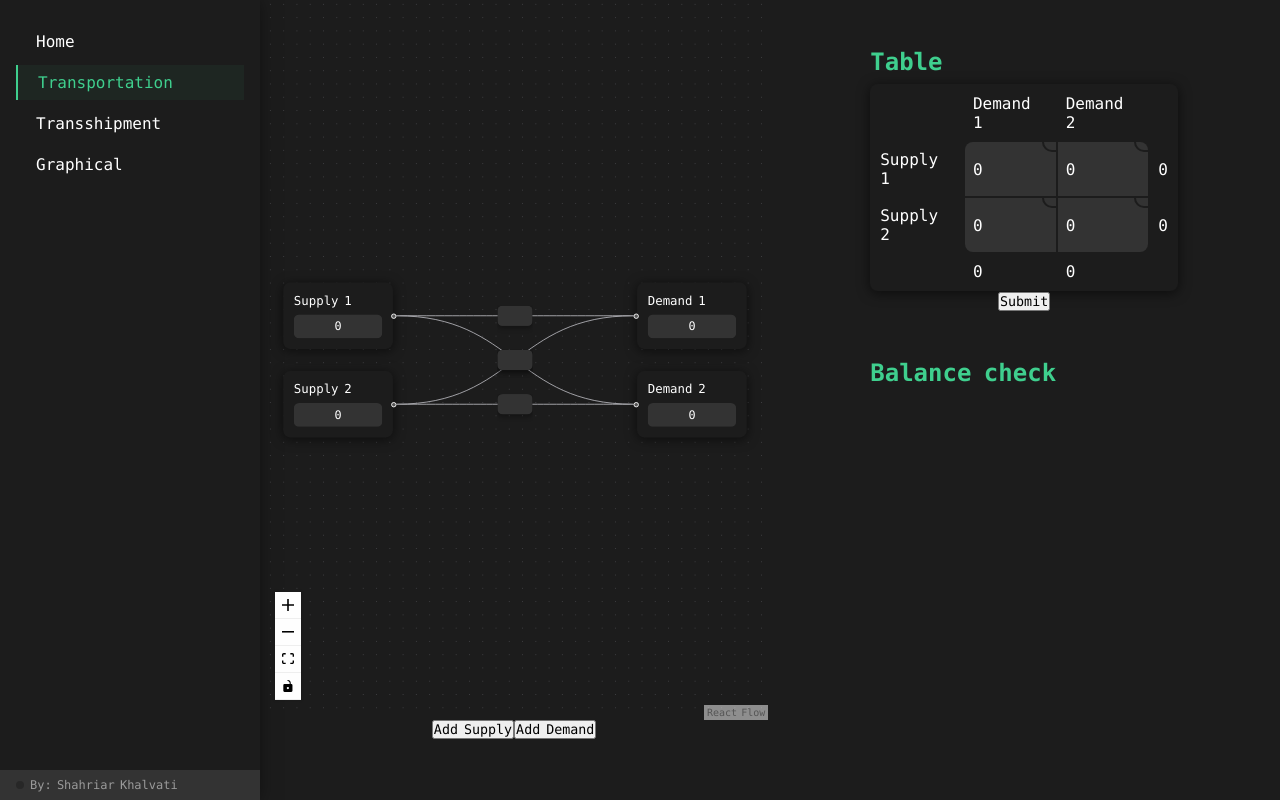
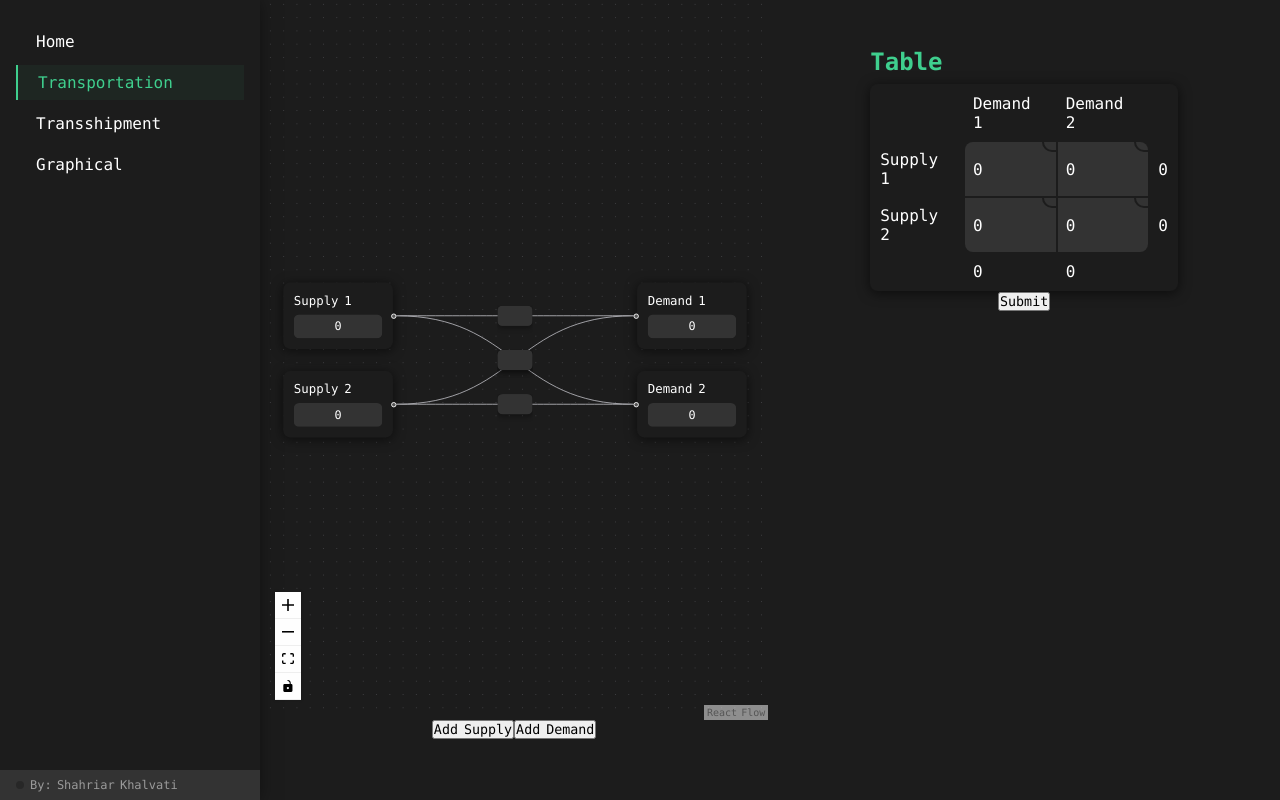
Before and after one commit to ShahriarKh/operations-research-solver, a Next.js app: page /transportation in a window 1280 px wide. Built offline with nearby package versions, Linux system fonts and the light colour scheme; some icons are missing.

Commit message:
Solver: Checking Problem Balance

```diff
--- a/Components/atomes/DemandNode.jsx
+++ b/Components/atomes/DemandNode.jsx
@@ -28,6 +28,9 @@ export default function DemandNode({ id, data }) {
                     className={css.input}
                     {...register(id)}
                     defaultValue={0}
+                    type="number"
+                    min={0}
+                    // inputmode="numeric" pattern="\d*"
                 />
             </div>
             <Handle type="target" position={Position.Left} />
--- a/Components/atomes/Node.module.scss
+++ b/Components/atomes/Node.module.scss
@@ -17,6 +17,8 @@
         outline: none;
     }
 }
+
+/* Chrome, Safari, Edge, Opera */
 
 .header {
     display: flex;
@@ -43,7 +45,7 @@
     // background-color: $grey;
     padding: 12px;
     // border: solid 1px white;
-    box-shadow: 0 2px 12px 1px rgba(0,0,0,0.5);
+    box-shadow: 0 2px 12px 1px rgba(0, 0, 0, 0.5);
     border-radius: 8px;
     display: flex;
     flex-direction: column;
--- a/Components/atomes/SupplyNode.jsx
+++ b/Components/atomes/SupplyNode.jsx
@@ -42,6 +42,8 @@ export default function SupplyNode({ id, data }) {
                     className={css.input}
                     {...register(id)}
                     defaultValue={0}
+                    type="number"
+                    min={0}
                 />
 
                 {/* <p>{JSON.stringify(getEdges())}</p> */}
--- a/Solver/Transportation/checkBalance.js
+++ b/Solver/Transportation/checkBalance.js
@@ -1,11 +1,30 @@
-export function isBalanced(supplies, demands) {
+import SolveSection from "../../Components/molecules/SolveSection";
+
+export function checkBalance(supplies, demands) {
     const suppliesSum = Object.values(supplies).reduce((accumulator, value) => {
-        return accumulator + value;
+        return parseInt(accumulator) + parseInt(value);
     }, 0);
 
     const demandsSum = Object.values(demands).reduce((accumulator, value) => {
-        return accumulator + value;
+        return parseInt(accumulator) + parseInt(value);
     }, 0);
 
-    return suppliesSum === demandsSum
+    let component;
+    const supplyMinusDemand = suppliesSum - demandsSum;
+
+    if (supplyMinusDemand === 0) {
+        component = <div>Problem is Balanced.</div>;
+    } else {
+        component = (
+            <div>
+                Problem is not balanced. <br />
+                Demand: {demandsSum}, Supply: {suppliesSum} <br />
+                You need to add a dummy{" "}
+                {supplyMinusDemand > 0 ? "Demand" : "Supply"} node with value of{" "}
+                {Math.abs(supplyMinusDemand)}
+            </div>
+        );
+    }
+
+    return <SolveSection title={"Step 1: Problem Balance"}>{component}</SolveSection>;
 }
--- a/Solver/solveTransportation.js
+++ b/Solver/solveTransportation.js
@@ -1,26 +1,27 @@
-import { isBalanced } from "./Transportation/checkBalance"
+import { checkBalance } from "./Transportation/checkBalance";
 
-export function solveTransportation(data) {
-
+export function solveTransportation(data, steps, setSteps) {
     // ========================================
     // Get Supply and Demand values from inputs
     // ========================================
 
-    const supplyRegex = /^s\d*$/
-    const demandRegex = /^d\d*$/
+    const supplyRegex = /^s\d*$/;
+    const demandRegex = /^d\d*$/;
 
     const supplies = Object.fromEntries(
-        Object.entries(data).filter(([key]) => supplyRegex.test(key)
-    ))
+        Object.entries(data).filter(([key]) => supplyRegex.test(key))
+    );
 
     const demands = Object.fromEntries(
-        Object.entries(data).filter(([key]) => demandRegex.test(key)
-    ))
+        Object.entries(data).filter(([key]) => demandRegex.test(key))
+    );
 
     // ========================================
     // Check Problem Balance
     // ========================================
 
-    isBalanced(supplies, demands) ? console.log("yes") : console.log("no");
+     const stepBalanceComponent = checkBalance(supplies, demands);
+     setSteps((steps) => [...steps, stepBalanceComponent]);
+
 
 }
--- a/pages/transportation/index.jsx
+++ b/pages/transportation/index.jsx
@@ -1,4 +1,4 @@
-import { useState, useCallback, useMemo } from "react";
+import { useState, useCallback, useMemo, createElement } from "react";
 import ReactFlow, {
     Background,
     Controls,
@@ -115,7 +115,10 @@ const graphOptions = {
 };
 
 export default function Home() {
-    const methods = useForm();
+    const methods = useForm({
+        mode: "onSubmit",
+        reValidateMode: "onSubmit"
+    });
 
     const [nodes, setNodes, onNodesChange] = useNodesState(initialNodes);
     const [edges, setEdges, onEdgesChange] = useEdgesState(initialEdges);
@@ -214,7 +217,12 @@ export default function Home() {
         );
     }
 
-    const onSubmit = (data) => solveTransportation(data);
+    const [steps, setSteps] = useState([]);
+
+    const onSubmit = (data) => {
+        setSteps([]);
+        solveTransportation(data, steps, setSteps);
+    };
 
     // const onChange = (changes) => {
     //     const selectionChange = changes.find((change) => change.type === "select");
@@ -270,11 +278,10 @@ export default function Home() {
                         <form onSubmit={methods.handleSubmit(onSubmit)}>
                             <input type="submit" />
                         </form>
-                        <SolveSection title="Balance check">
-                            {/* {isBalanced(supplies, demands)
-                                ? "Problem is balanced"
-                                : "Problem is not balanced"} */}
-                        </SolveSection>
+
+                        {steps}
+
+                        {console.log("steps" + steps)}
                     </div>
                 </div>
             </FormProvider>
--- a/styles/globals.scss
+++ b/styles/globals.scss
@@ -21,3 +21,15 @@ html, body {
   overflow: hidden;
   scrollbar-width: thin;
 }
+
+
+input::-webkit-outer-spin-button,
+input::-webkit-inner-spin-button {
+    -webkit-appearance: none;
+    margin: 0;
+}
+
+/* Firefox */
+input[type="number"] {
+    -moz-appearance: textfield;
+}
```
